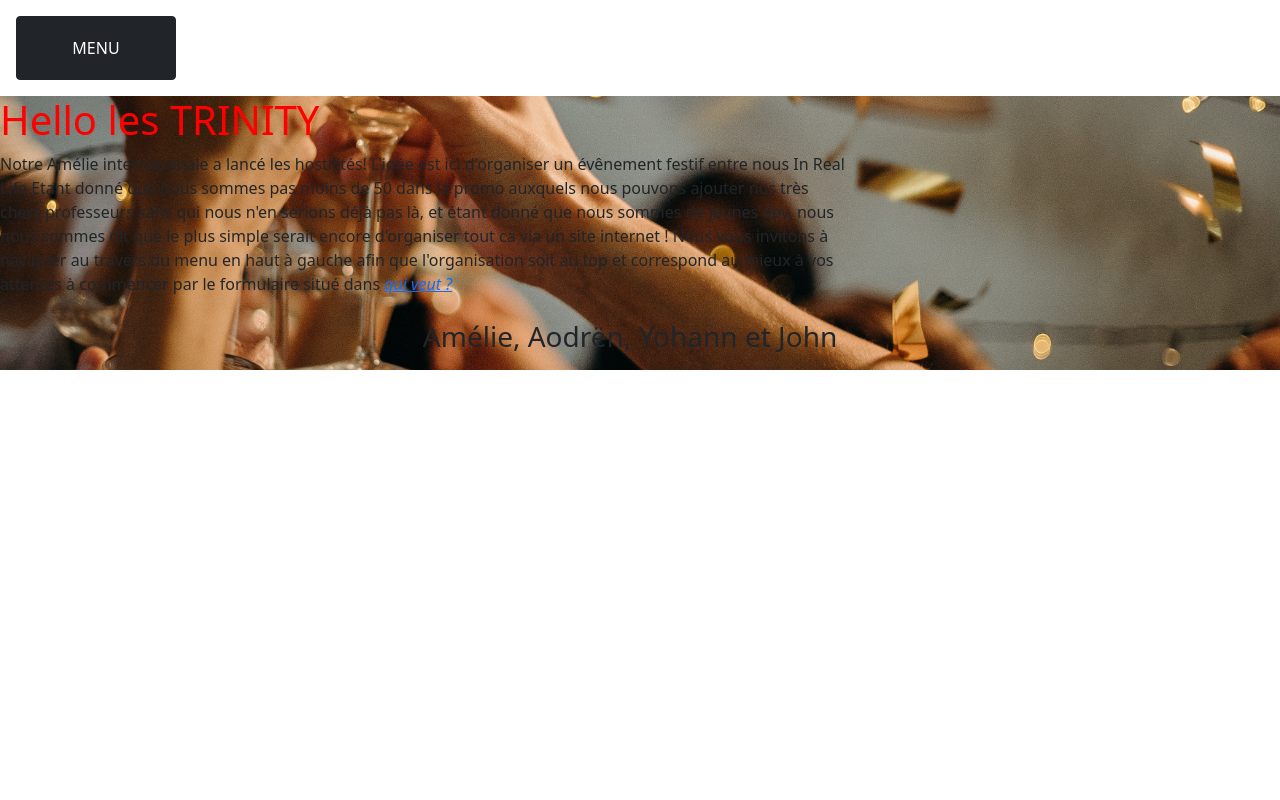
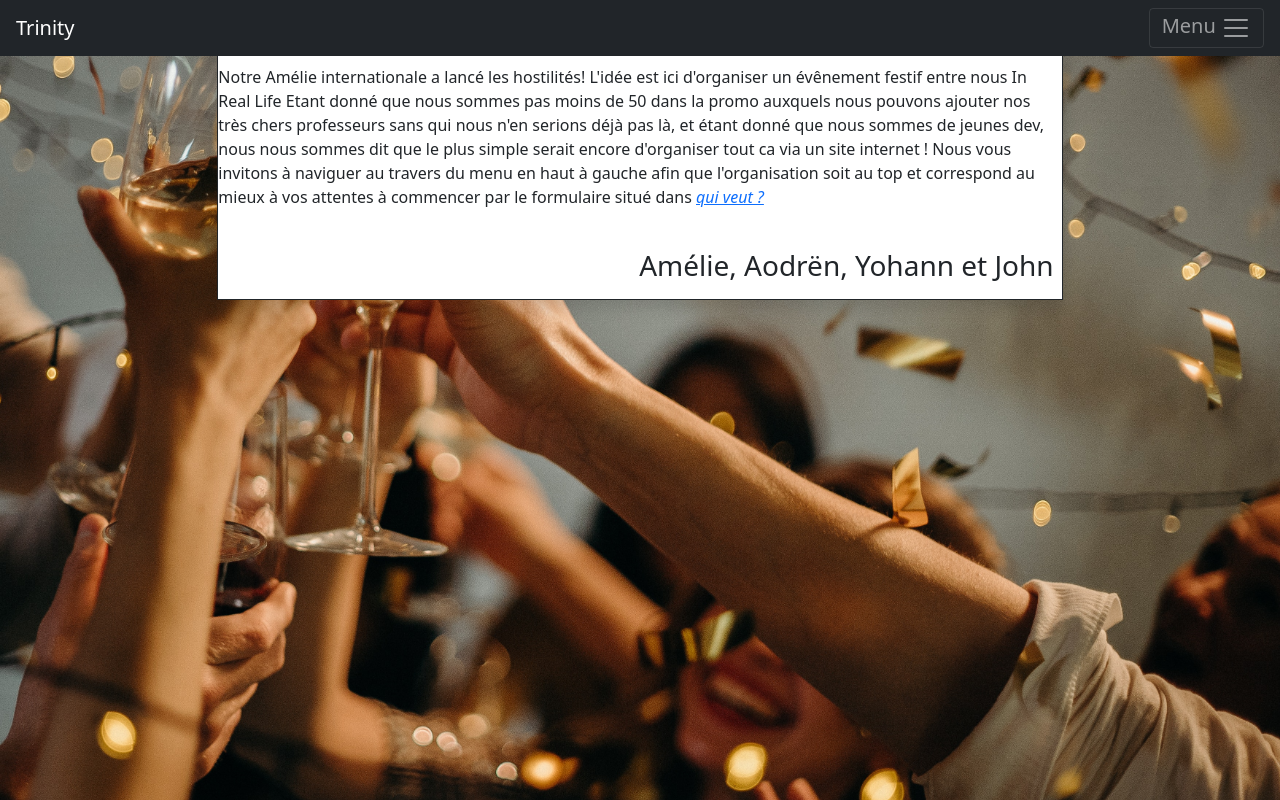
Before and after one commit to YohannHommet/Trinity_Project, a Symfony app: template templates/home/index.html.twig in a window 1280 px wide. Run offline with Twig, Linux system fonts and the light colour scheme; the template is opened without the code that fills it, so the values that code supplies are empty; some libraries are stand-ins or nearby versions.

Commit message:
Refacto Nav

```diff
--- a/composer.json
+++ b/composer.json
@@ -12,6 +12,7 @@
         "doctrine/doctrine-bundle": "^2.3",
         "doctrine/doctrine-migrations-bundle": "^3.1",
         "doctrine/orm": "^2.8",
+        "heroku/heroku-buildpack-php": "^192.0",
         "phpdocumentor/reflection-docblock": "^5.2",
         "sensio/framework-extra-bundle": "^5.1",
         "symfony/asset": "5.2.*",
--- a/public/css/style.css
+++ b/public/css/style.css
@@ -1,15 +1,21 @@
-#main {
-    position: relative;
-    background: url(img/background.jpg) no-repeat center center;
-    background-size: cover;
-    max-width: 100wh;
-    max-height: 100vh;
-    display: flex;
-    flex-direction: column;
-    justify-content: center;
-    align-items: center;
+* {
+    margin: 0;
+    padding: 0;
+    box-sizing: border-box;
 }
 
+
+#container {
+
+}
+
+#main {
+    background: url(../img/background.jpg) no-repeat center center;
+    background-size: cover;
+    min-width: 100vw;
+    min-height: 100vh;
+    overflow: hidden;
+}
 h1 {
-    color: red;
+
 }
--- a/templates/_partials/_flash_messages.html.twig
+++ b/templates/_partials/_flash_messages.html.twig
@@ -1,3 +1,5 @@
+<div class="container">
+
 	{% for label, messages in app.flashes %}
 		{% for message in messages %}
 
@@ -11,6 +13,9 @@
 		{% endfor %}
 	{% endfor %}
 
+</div>
+
+
 <svg xmlns="http://www.w3.org/2000/svg" style="display: none;">
 	<symbol id="check-circle-fill" fill="currentColor" viewbox="0 0 16 16">
 		<path d="M16 8A8 8 0 1 1 0 8a8 8 0 0 1 16 0zm-3.97-3.03a.75.75 0 0 0-1.08.022L7.477 9.417 5.384 7.323a.75.75 0 0 0-1.06 1.06L6.97 11.03a.75.75 0 0 0 1.079-.02l3.992-4.99a.75.75 0 0 0-.01-1.05z"/>
--- a/templates/_partials/_navbar.html.twig
+++ b/templates/_partials/_navbar.html.twig
@@ -1,16 +1,46 @@
-<button class="btn m-3 btn-dark " type="button" data-bs-toggle="offcanvas" data-bs-target="#offcanvasTop" aria-controls="offcanvasTop" style="width: 10em; height: 4em;">MENU</button>
+{#<button class="btn m-3 btn-dark " type="button" data-bs-toggle="offcanvas" data-bs-target="#offcanvasTop" aria-controls="offcanvasTop" style="width: 10em; height: 4em;">MENU</button>#}
 
-<div class="offcanvas offcanvas-top bg-dark bg-gradient" tabindex="-1" id="offcanvasTop" aria-labelledby="offcanvasTopLabel" style="max-height: 5.2em;">
-	<div class="offcanvas-body ">
-		<nav class="nav nav-pills nav-fill">
-			<a class="nav-link text-light" aria-current="page" href="{{ path('app_home') }}">Accueil</a>
-			<a class="nav-link text-light" href="{{ path('app_inscription') }}">Qui veut ?</a>
-			<a class="nav-link text-light" href="{{ path('app_listing') }}">Listing</a>
-			<a class="nav-link text-light" href="{{ path('app_organisation') }}">Organisation</a>
-			<a class="nav-link text-light" href="{{ path('app_propositions') }}">Propositions</a>
-			{# <a class="nav-link text-light" href="vote.html">Votes</a>
-			<a class="nav-link text-light" href="organisation.html">Organisation retenue</a>
-			<a class="nav-link text-light" href="share.html">Partagez</a> #}
-		</nav>
+{#<div class="offcanvas offcanvas-top bg-dark bg-gradient" tabindex="-1" id="offcanvasTop" aria-labelledby="offcanvasTopLabel" style="max-height: 5.2em;">#}
+{#	<div class="offcanvas-body ">#}
+{#		<nav class="nav nav-pills nav-fill">#}
+{#			<a class="nav-link text-light" aria-current="page" href="{{ path('app_home') }}">Accueil</a>#}
+{#			<a class="nav-link text-light" href="{{ path('app_inscription') }}">Qui veut ?</a>#}
+{#			<a class="nav-link text-light" href="{{ path('app_listing') }}">Listing</a>#}
+{#			<a class="nav-link text-light" href="{{ path('app_organisation') }}">Organisation</a>#}
+{#			<a class="nav-link text-light" href="{{ path('app_propositions') }}">Propositions</a>#}
+{#			#}{# <a class="nav-link text-light" href="vote.html">Votes</a>#}
+{#			<a class="nav-link text-light" href="organisation.html">Organisation retenue</a>#}
+{#			<a class="nav-link text-light" href="share.html">Partagez</a> #}
+{#		</nav>#}
+{#	</div>#}
+{#</div>#}
+
+
+<nav class="navbar navbar-expand-fluid fixed-top navbar-dark bg-dark">
+	<div class="container-fluid px-3">
+
+		<a class="navbar-brand" href="{{ path('app_home') }}">Trinity</a>
+
+		<button class="navbar-toggler" type="button" data-bs-toggle="collapse" data-bs-target="#navbarNav" aria-controls="navbarNav" aria-expanded="false" aria-label="Toggle navigation">Menu
+			<span class="navbar-toggler-icon"></span>
+		</button>
+
+		<div class="collapse navbar-collapse" id="navbarNav">
+			<ul class="navbar-nav text-center">
+				<li class="nav-item">
+					<a class="nav-link fs-5" href="{{ path('app_inscription') }}">Qui veut ?</a>
+				</li>
+				<li class="nav-item">
+					<a class="nav-link fs-5" href="{{ path('app_listing') }}">Listing</a>
+				</li>
+				<li class="nav-item">
+					<a class="nav-link fs-5" href="{{ path('app_organisation') }}">Organisation</a>
+				</li>
+				<li class="nav-item">
+					<a class="nav-link fs-5" href="{{ path('app_propositions') }}">Propositions</a>
+				</li>
+			</ul>
+		</div>
+
 	</div>
-</div>
+</nav>
--- a/templates/base.html.twig
+++ b/templates/base.html.twig
@@ -1,5 +1,5 @@
 <!DOCTYPE html>
-<html>
+<html lang="fr">
     <head>
         <meta charset="UTF-8">
         <meta http-equiv="X-UA-Compatible" content="IE=edge">
@@ -17,7 +17,7 @@
 
         {% include "_partials/_navbar.html.twig" %}
 
-        <div class="container-fluid p-0 m-0 g-0">
+        <div class="container-fluid p-0 m-0 g-0" id="container">
             <main role="main" id="main">
                 {% block body %}
                 {% endblock %}
--- a/templates/home/index.html.twig
+++ b/templates/home/index.html.twig
@@ -6,8 +6,10 @@
 {% block body %}
 
 <div class="row">
-	<div class="col-8">
-		<h1 class="">Hello les TRINITY</h1>
+	<div class="col-8  mx-auto">
+
+		<div class="card shadow border-dark rounded-0">
+			<h1 class="mb-3 text-center">Hello les TRINITY</h1>
 
 			<p>
 				Notre Amélie internationale a lancé les hostilités!
@@ -17,7 +19,8 @@
 				à commencer par le formulaire situé dans <a href="{{ path("app_inscription") }}"><em>qui veut ?</em></a>
 			</p>
 
-		<h3 class="mt-auto p-2 text-end">Amélie, Aodrën, Yohann et John</h3>
+			<h3 class="mt-3 p-2 text-end">Amélie, Aodrën, Yohann et John</h3>
+		</div>
 
 	</div>
 </div>
--- a/templates/organisation/index.html.twig
+++ b/templates/organisation/index.html.twig
@@ -6,7 +6,7 @@
 {% block body %}
 
 	<div class="row">
-		<div class="col-8">
+		<div class="col-8 m-auto">
 			<h1>Mais au final, il faut venir habillé? et je dors sur qui?</h1>
 
 			<p class="my-5 text-center">En construction...</p>
```
Also changed, not shown: public/.htaccess, 4 other files. Lines whose indentation alone changed are shown as unchanged.
